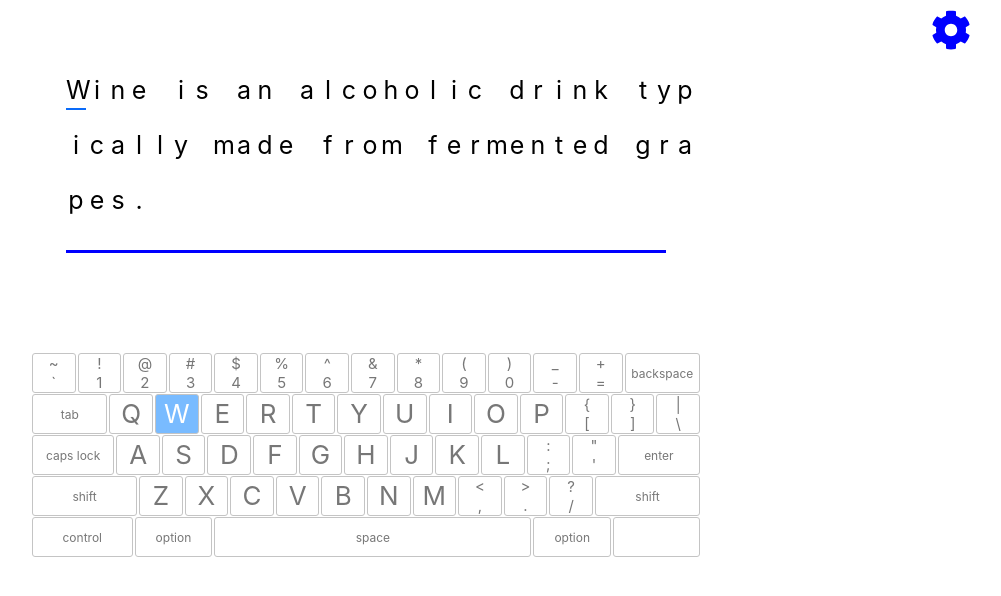
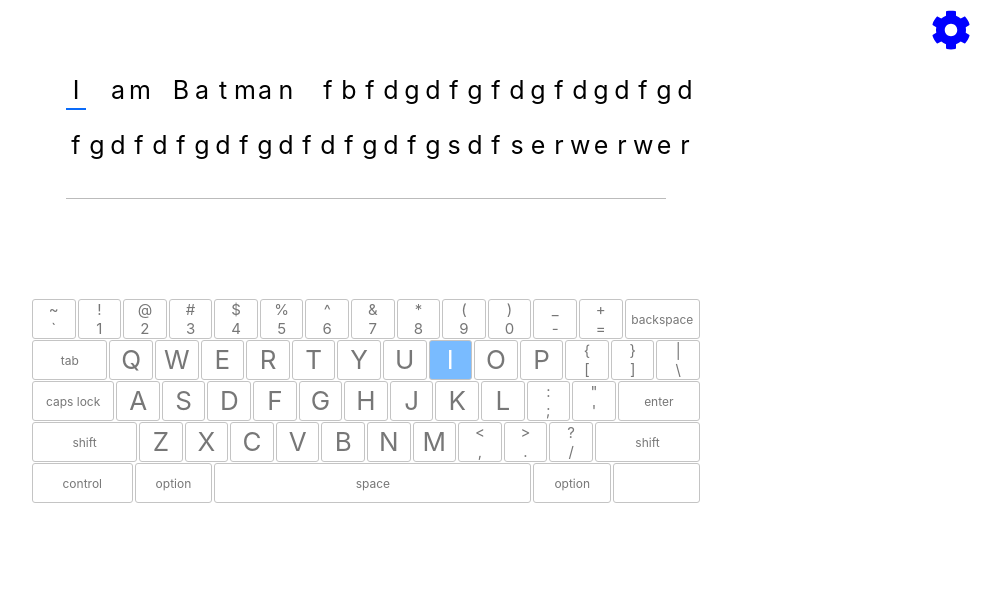
Before and after one commit to Kirill222/keyboard, a React (Create React App) app: page / in a window 1280 px wide. Shown: the top 596 px of the page, without its empty margins (274-1275 px from the left). Built offline with nearby package versions, Linux system fonts and the light colour scheme.

Commit message:
Build logic for a progressbar

```diff
--- a/src/App.js
+++ b/src/App.js
@@ -5,7 +5,7 @@
 import { symbols } from './data/symbols'
 import Progressbar from './components/Progressbar/Progressbar'
 
-let task = 'Wine is an alcoholic drink typically made from fermented grapes.'
+let task = 'I am Batman fbfdgdfgfdgfdgdfgdfgdfdfgdfgdfdfgdfgsdfserwerwer'
 let mapTask = task.split('').map((l) => {
   return { status: '', symbol: l }
 })
@@ -25,6 +25,8 @@
   const [isMuted, setIsMuted] = useState(false)
   const [isFinished, setIsFinished] = useState(false)
 
+  const [progress, setProgress] = useState(0)
+
   const muteHandler = () => setIsMuted(!isMuted)
 
   useEffect(() => {
@@ -39,6 +41,13 @@
 
   const getFocusBackToInput = () => {
     secretInputRef.current.focus()
+  }
+
+  const calculateProgress = () => {
+    let progress = Math.round(100 / task.length) * currentIndex + 1
+    if (progress > 95) progress = 95
+    if (currentIndex === task.length - 1) progress = 100
+    setProgress(progress)
   }
 
   const checkIfCapital = (index) => {
@@ -94,6 +103,8 @@
         next()
       }
 
+      calculateProgress()
+
       if (currentIndex === task.length - 1) {
         if (e.key !== 'Shift' && e.key === task[currentIndex].symbol) {
           task[task.length - 1].status = 'hit'
@@ -114,7 +125,7 @@
     <div className='App' onClick={getFocusBackToInput}>
       <Header isMuted={isMuted} mute={muteHandler} />
       <Task task={task} current={currentIndex} />
-      <Progressbar />
+      <Progressbar progress={progress} />
       <Keyboard
         symbols={symbols}
         currentCharCode={currentCharCode}
--- a/src/components/Progressbar/Progressbar.jsx
+++ b/src/components/Progressbar/Progressbar.jsx
@@ -3,7 +3,7 @@
 function Progressbar({ progress }) {
   return (
     <div className={s.progressbar}>
-      <div className={s.progress}></div>
+      <div className={s.progress} style={{ width: progress + '%' }}></div>
     </div>
   )
 }
--- a/src/components/Progressbar/progressbar.module.css
+++ b/src/components/Progressbar/progressbar.module.css
@@ -2,10 +2,11 @@
   max-width: 600px;
   height: 3px;
   margin: 30px auto;
-  background-color: blue;
+  border-bottom: 1px solid #bbb;
 }
 
 .progress {
   width: 0%;
   height: 100%;
+  background-color: #78b8ff;
 }
```
